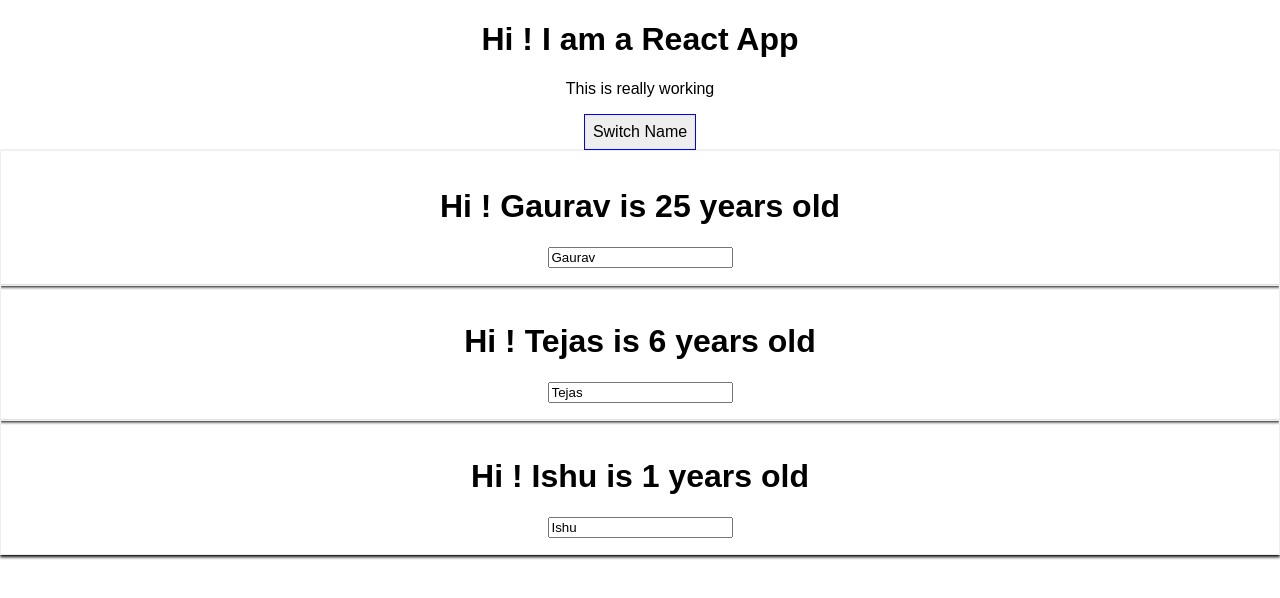
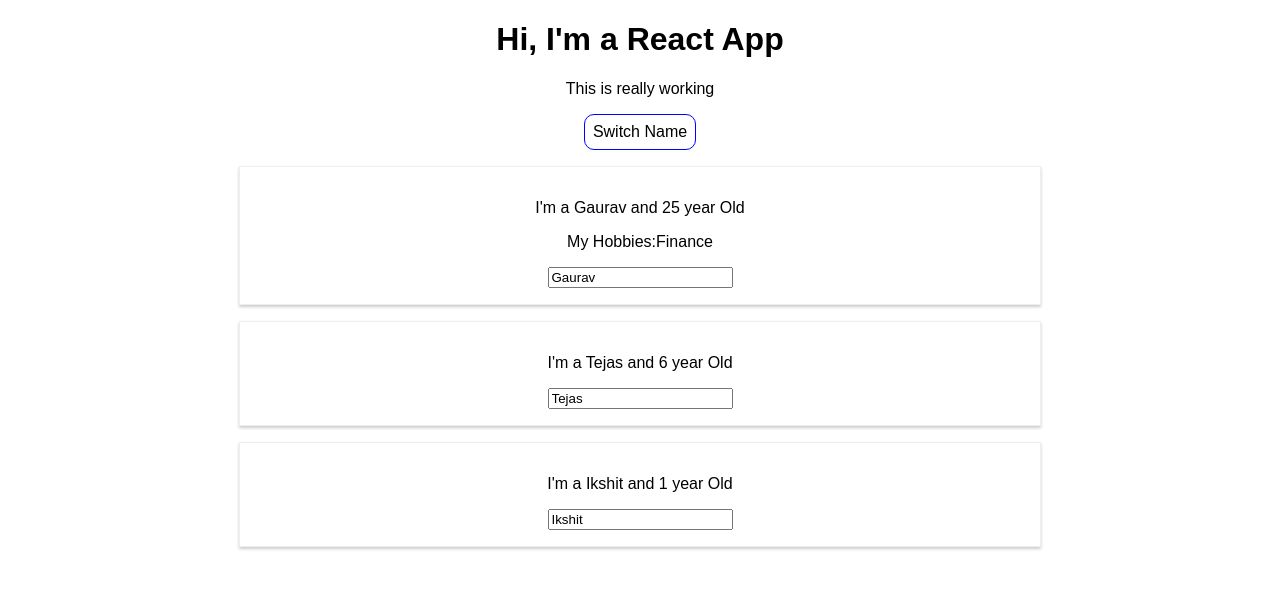
Before and after one commit to ergauravgoyal/react-complete-guide, a React (Create React App) app: page / in a window 1280 px wide. Shown: the top 598 px of the page. Built offline with nearby package versions, Linux system fonts and the light colour scheme.

Commit message:
Commiting Changes till Module 3

```diff
--- a/package.json
+++ b/package.json
@@ -3,8 +3,8 @@
   "version": "0.1.0",
   "private": true,
   "dependencies": {
-    "react": "^16.4.0",
-    "react-dom": "^16.4.0",
+    "react": "^16.4.1",
+    "react-dom": "^16.4.1",
     "react-scripts": "1.1.4"
   },
   "scripts": {
--- a/src/App.css
+++ b/src/App.css
@@ -1,28 +1,3 @@
 .App {
   text-align: center;
 }
-
-.App-logo {
-  animation: App-logo-spin infinite 20s linear;
-  height: 80px;
-}
-
-.App-header {
-  background-color: #222;
-  height: 150px;
-  padding: 20px;
-  color: white;
-}
-
-.App-title {
-  font-size: 1.5em;
-}
-
-.App-intro {
-  font-size: large;
-}
-
-@keyframes App-logo-spin {
-  from { transform: rotate(0deg); }
-  to { transform: rotate(360deg); }
-}
--- a/src/App.js
+++ b/src/App.js
@@ -4,62 +4,62 @@
 
 class App extends Component {
   state = {
-    persons: [
+    person: [
       { name: "Gaurav", age: 25 },
       { name: "Tejas", age: 6 },
-      { name: "Ishu", age: 1 }
+      { name: "Ikshit", age: 1 }
     ]
   };
   switchNameHandler = newName => {
-    console.log("Button Clicked");
+    //console.log("button clicked");
     this.setState({
-      persons: [
-        { name: newName, age: 25 },
+      person: [
+        { name: newName, age: 28 },
         { name: "Tejas", age: 6 },
-        { name: "Ikshit", age: 1 }
+        { name: "Prashant", age: 1 }
       ]
     });
   };
-  nameChangedHandler = event => {
+  nameChangedhandler = event => {
     this.setState({
-      persons: [
-        { name: "Gaurav Goyal", age: 25 },
-        { name: "Tejas", age: 6 },
-        { name: event.target.value, age: 1 }
+      person: [
+        { name: "Gaurav", age: 28 },
+        { name: event.target.value, age: 6 },
+        { name: "Prashant", age: 1 }
       ]
     });
   };
   render() {
     const style = {
-      backgroundColor: "#eee",
-      fontSize: "inherit",
+      backgroundColor: "white",
+      font: "inherit",
       border: "1px solid blue",
       padding: "8px",
-      cursor: "pointer"
+      borderRadius: "10px 10px",
+      cursor: "pointers"
     };
     return (
       <div className="App">
-        <h1>Hi ! I am a React App</h1>
+        <h1>Hi, I'm a React App</h1>
         <p>This is really working</p>
         <button
           style={style}
-          onClick={this.switchNameHandler.bind(this, "Gaurav Goyal")}
+          onClick={() => this.switchNameHandler("Gaurav Goyal")}
         >
           Switch Name
         </button>
+        <Person name={this.state.person[0].name} age={this.state.person[0].age}>
+          My Hobbies:Finance
+        </Person>
         <Person
-          name={this.state.persons[0].name}
-          age={this.state.persons[0].age}
+          name={this.state.person[1].name}
+          age={this.state.person[1].age}
+          click={this.switchNameHandler.bind(this, "Gaurav Goyal !!")}
+          changed={this.nameChangedhandler}
         />
         <Person
-          name={this.state.persons[1].name}
-          age={this.state.persons[1].age}
-          click={this.switchNameHandler.bind(this, "Gaurav G")}
-        />
-        <Person
-          name={this.state.persons[2].name}
-          age={this.state.persons[2].age}
-          changed={this.nameChangedHandler}
+          name={this.state.person[2].name}
+          age={this.state.person[2].age}
         />
       </div>
     );
@@ -67,3 +67,5 @@
 }
 
 export default App;
+
+// We can also use    <button onClick={this.switchNameHandler.bind(this,"Gaurav Goyal")}>
--- a/src/Person/Person.css
+++ b/src/Person/Person.css
@@ -1,8 +1,8 @@
 .Person {
-  widows: 60%;
-  margin: auto;
+  width: 60%;
+  margin: 16px auto;
   border: 1px solid #eee;
-  box-shadow: 0 2px 3px;
+  box-shadow: 0 2px 3px #ccc;
   padding: 16px;
   text-align: center;
 }
--- a/src/Person/Person.js
+++ b/src/Person/Person.js
@@ -1,12 +1,12 @@
 import React from "react";
 import "./Person.css";
-
 const person = props => {
   return (
     <div className="Person">
-      <h1 onClick={props.click}>
-        Hi ! {props.name} is {props.age} years old
-      </h1>
+      <p onClick={props.click}>
+        I'm a {props.name} and {props.age} year Old
+      </p>
+      <p>{props.children}</p>
       <input type="text" onChange={props.changed} value={props.name} />
     </div>
   );
```
Also changed, not shown: 1 other file (tests, documents, lock files or other folders).
